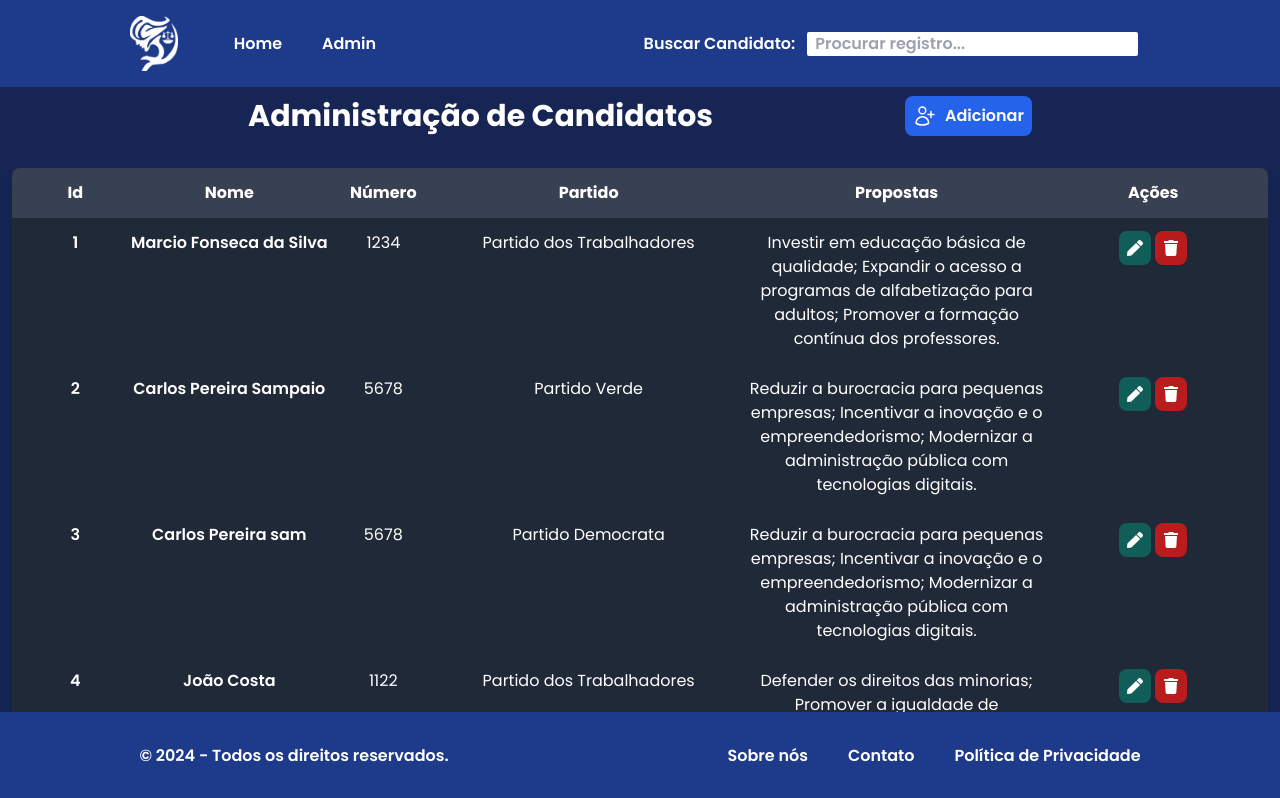
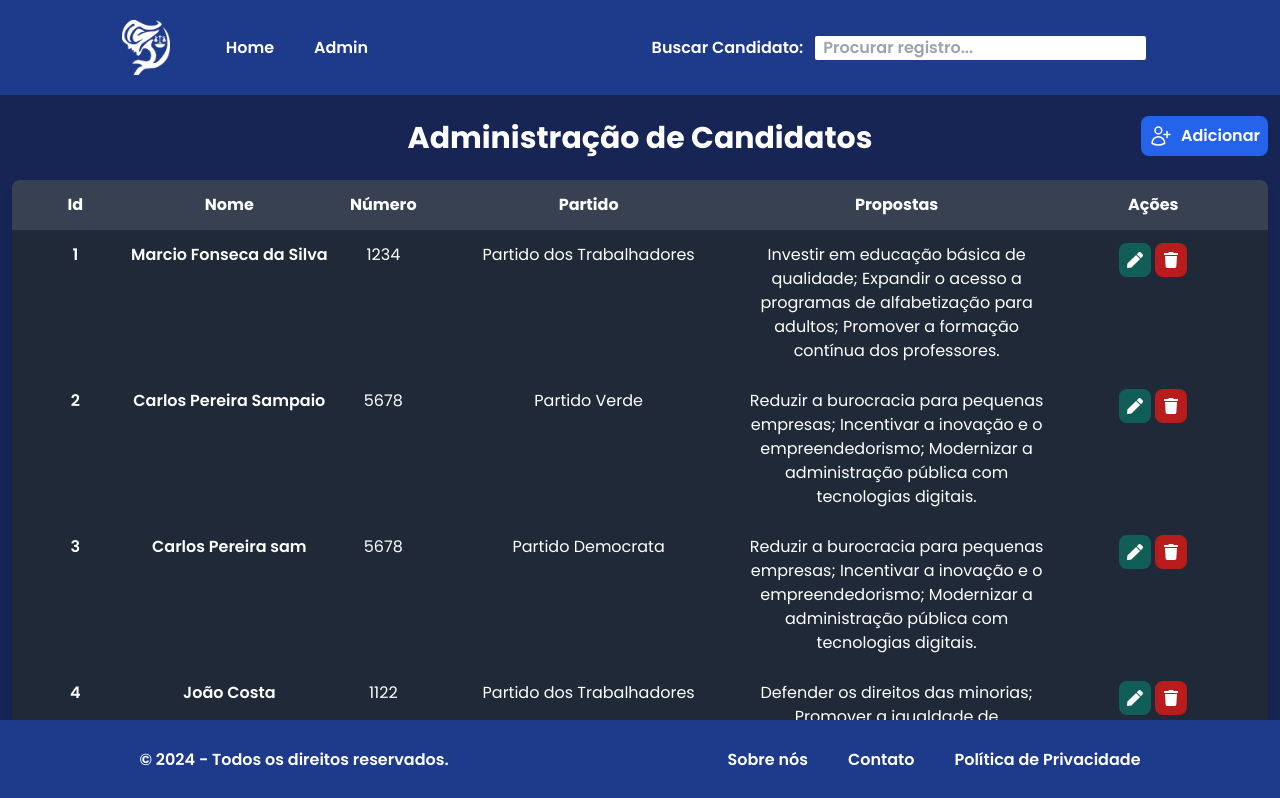
Before and after one commit to XDanielSampaioX/projeto-candidato-honesto-vite, a React (Vite) app: page /admin in a window 1280 px wide. Shown: the top 798 px of the page. Built offline with nearby package versions, Linux system fonts and the light colour scheme; data requests are answered from the project's data file.

Commit message:
Ajustando reponsividade

```diff
--- a/db.json
+++ b/db.json
@@ -27,8 +27,8 @@
       "partido": "Partido Democrata",
       "biografia": "Carlos Pereira é um empresário bem-sucedido que busca modernizar a gestão pública.",
       "propostas": "Reduzir a burocracia para pequenas empresas; Incentivar a inovação e o empreendedorismo; Modernizar a administração pública com tecnologias digitais.",
-      "like": 28,
-      "disLike": 22
+      "like": 31,
+      "disLike": 24
     },
     {
       "id": "4",
--- a/src/components/Card.tsx
+++ b/src/components/Card.tsx
@@ -1,7 +1,6 @@
 import { useState } from "react";
 import { FaUser } from "react-icons/fa";
 import Modal from "./Modal";
-import PorqueVotar from "./PorqueVotar";
 import LikeAndDisLike from "./LikeAndDisLike";
 
 export default function Card(props: Candidato) {
@@ -37,9 +36,7 @@ export default function Card(props: Candidato) {
                     <p>{props.biografia}</p>
                     <p>{props.propostas}</p>
                 </div>
-                <PorqueVotar>
                     <LikeAndDisLike id={props.id} nome={props.nome} numero={props.numero} biografia={props.biografia}></LikeAndDisLike>
-                </PorqueVotar>
             </Modal>
         </div>
     );
--- a/src/components/Footer.tsx
+++ b/src/components/Footer.tsx
@@ -1,6 +1,6 @@
 const Footer = () => {
   return (
-    <footer className="w-full text-center items-center justify-around flex-col py-8 bg-blue-900 text-white font-semibold fixed bottom-0">
+    <footer className="w-full text-center items-center justify-around flex-col py-7 bg-blue-900 text-white font-semibold fixed bottom-0">
       <div className="flex justify-around max-md:flex-col">
           <div>
             <p>© 2024 - Todos os direitos reservados.</p>
--- a/src/components/Header.tsx
+++ b/src/components/Header.tsx
@@ -12,7 +12,7 @@ export default function Menu() {
     };
 
     return (
-        <header className="flex justify-around items-center w-full m-auto -mx-5 bg-blue-900 gap-10 p-4 top-0 fixed z-50">
+        <header className="flex justify-around items-center w-full m-auto bg-blue-900 gap-10 py-5 top-0 fixed z-50">
             <div className="flex items-center gap-14">
                 <div className="w-12"> <img src="./LOGO.png" alt="logo" /></div>
                 <nav className="text-white font-semibold">
--- a/src/components/PorqueVotar.tsx
+++ /dev/null
@@ -1,14 +0,0 @@
-type PorqueVotarProps = {
-    children: React.ReactNode
-}
-
-export default function PorqueVotar(props: PorqueVotarProps) {
-
-    return (
-        <>
-            <div className="flex fle-col justify-between">
-                {props.children}
-            </div>
-        </>
-    )
-};
--- a/src/components/TBody.tsx
+++ b/src/components/TBody.tsx
@@ -41,7 +41,7 @@ export default function Tbody(props: Candidato) {
           <td className="w-1/6 font-semibold">{props.nome}</td>
           <td className="w-1/12 ">{props.numero}</td>
           <td className="w-1/4 ">{props.partido}</td>
-          <td className="w-1/4">{props.propostas}</td>
+          <td className="w-1/4 max-md:hidden">{props.propostas}</td>
           <td className="w-1/6 flex justify-center h-9 gap-1">
             <button onClick={abrirModal} className="bg-teal-800 p-2 rounded-lg">
               <FaPen />
--- a/src/pages/Admin.tsx
+++ b/src/pages/Admin.tsx
@@ -49,10 +49,10 @@ export default function Admin() {
   return (
     <>
       <main className="flex flex-col items-center max-w-screen py-16">
-        <div className="flex flex-col items-center space-y-6 py-3">
-          <div className="flex items-center justify-around gap-48">
-            <h1 className="text-3xl text-white font-bold max-md:hidden">Administração de Candidatos</h1>
-            <button onClick={abrirModal} className="flex gap-2 bg-blue-600 text-white font-semibold rounded-lg p-2 my-2"><Adicionar/>Adicionar</button>
+        <div className="flex flex-col items-center space-y-6 py-3 relative">
+          <div className="flex items-center justify-around ">
+            <h1 className="text-3xl text-white font-bold max-md:hidden mt-8">Administração de Candidatos</h1>
+            <button onClick={abrirModal} className={`flex gap-2 bg-blue-600 text-white font-semibold rounded-lg p-2 max-md:static max-md:mt-8 absolute top-10 right-0`}><Adicionar/>Adicionar</button>
           </div>
           <table className="bg-gray-800 text-white rounded-lg shadow-lg w-full mx-auto">
             <thead className="flex justify-center">
@@ -61,7 +61,7 @@ export default function Admin() {
                 <th className="w-1/6">Nome</th>
                 <th className="w-1/12">Número</th>
                 <th className="w-1/4">Partido</th>
-                <th className="w-1/4">Propostas</th>
+                <th className="w-1/4 max-md:hidden">Propostas</th>
                 <th className="w-1/6">Ações</th>
               </tr>
             </thead>
```
